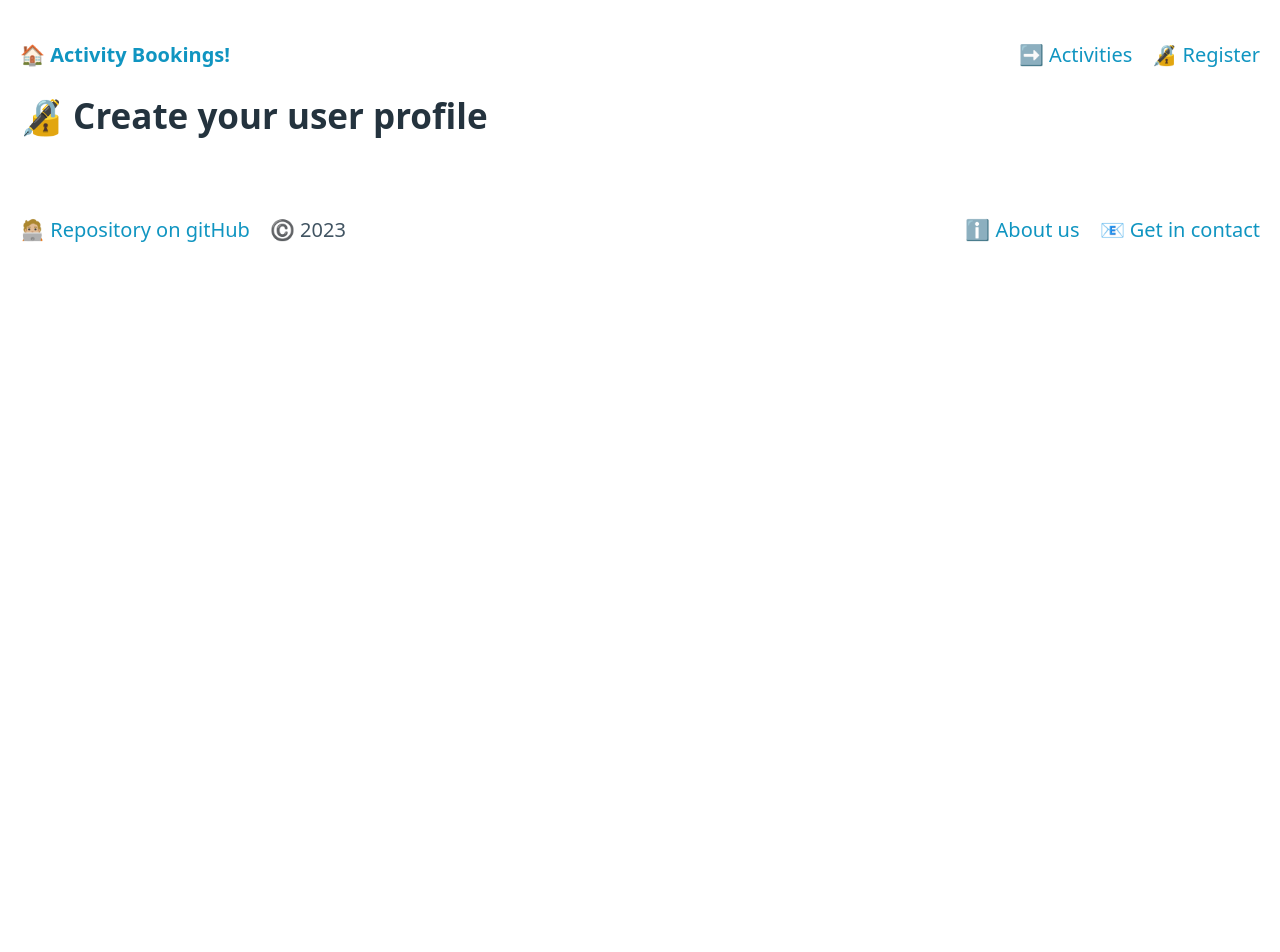
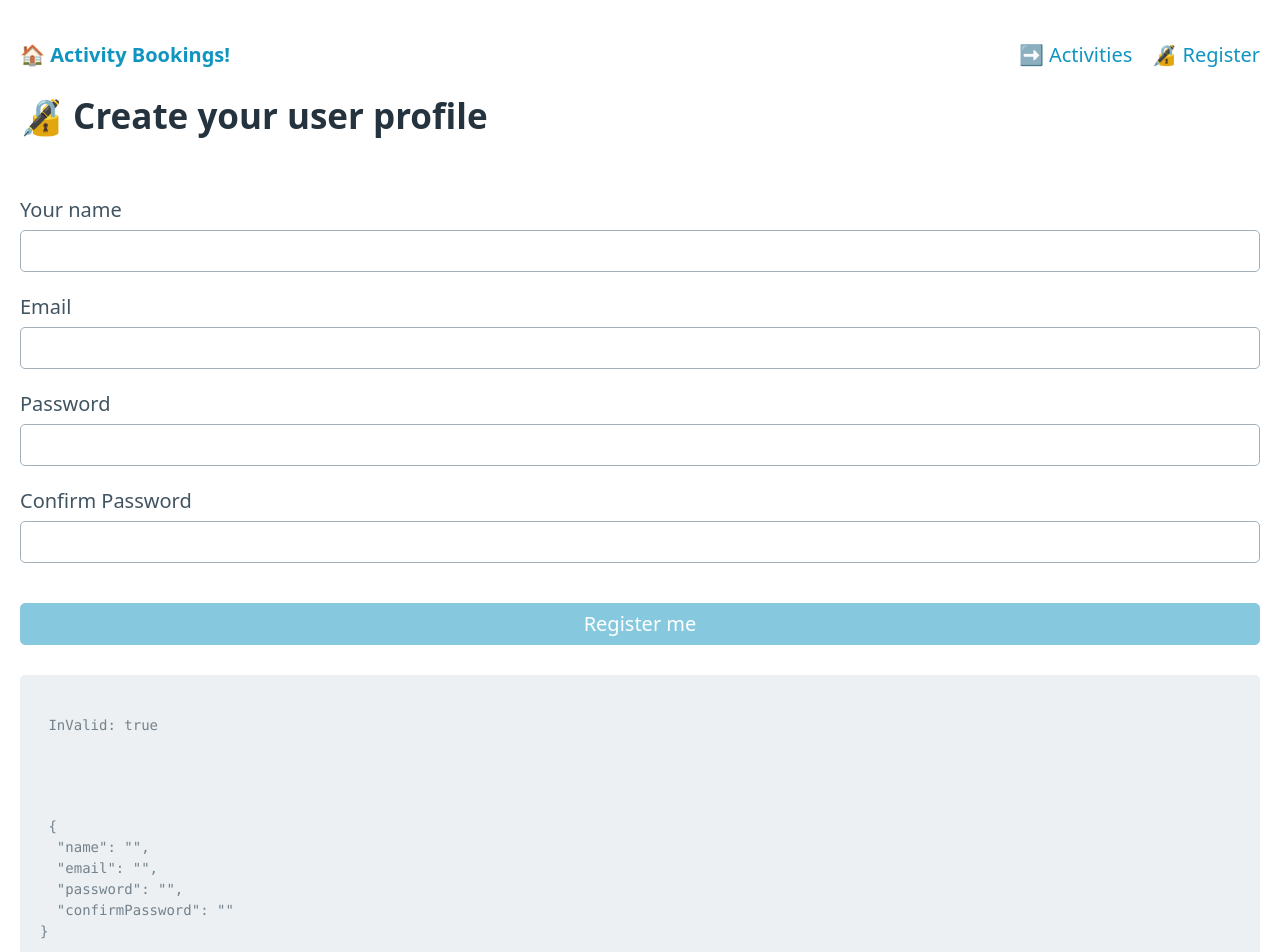
Before and after one commit to CursosAlbertoBasalo/softtek-ng_dev-23_01, an Angular app: page /auth/register in a window 1280 px wide. Shown: the top 952 px of the page. Before the commit the page ends 800 px from the top, so only its background shows below. Built offline with nearby package versions, Linux system fonts and the light colour scheme.

Commit message:
feat: register form

```diff
--- a/src/app/routes/auth/register/register.component.ts
+++ b/src/app/routes/auth/register/register.component.ts
@@ -1,7 +1,53 @@
 import { Component } from "@angular/core";
+import { FormBuilder, FormGroup, Validators } from "@angular/forms";
 
 @Component({
-  template: ` <h2> 🔏 Create your user profile </h2> `,
+  template: `
+    <h2> 🔏 Create your user profile </h2>
+    <form [formGroup]="form">
+      <fieldset>
+        <label for="name">Your name</label>
+        <input type="text" id="name" name="name" formControlName="name" />
+        <label for="email">Email</label>
+        <input type="email" id="email" name="email" formControlName="email" />
+        <label for="password">Password</label>
+        <input
+          type="password"
+          id="password"
+          name="password"
+          formControlName="password" />
+        <label for="confirmPassword">Confirm Password</label>
+        <input
+          type="password"
+          id="confirmPassword"
+          name="confirmPassword"
+          formControlName="confirmPassword" />
+      </fieldset>
+      <div>
+        <button type="submit" (click)="register()" [disabled]="form.invalid"
+          >Register me</button
+        >
+      </div>
+    </form>
+    <pre>
+      <code> InValid: {{ form.invalid }}</code>
+      <code> {{ form.value | json }} </code>
+    </pre>
+  `,
   styles: [],
 })
-export class RegisterComponent {}
+export class RegisterComponent {
+  form: FormGroup;
+  constructor(fb: FormBuilder) {
+    this.form = fb.group({
+      name: ["", [Validators.required]],
+      email: ["", [Validators.required, Validators.email]],
+      password: ["", []],
+      confirmPassword: ["", []],
+    });
+  }
+
+  register() {
+    console.log(this.form.value);
+  }
+}
```
Also changed, not shown: src/app/routes/auth/register/register.module.ts (+8 -13 lines).
